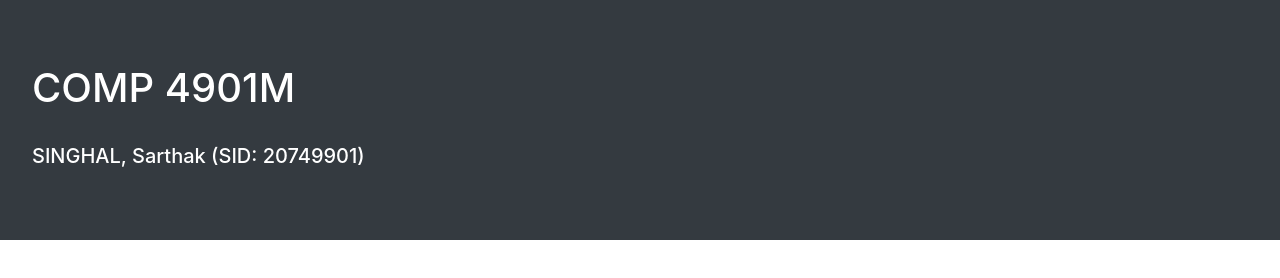
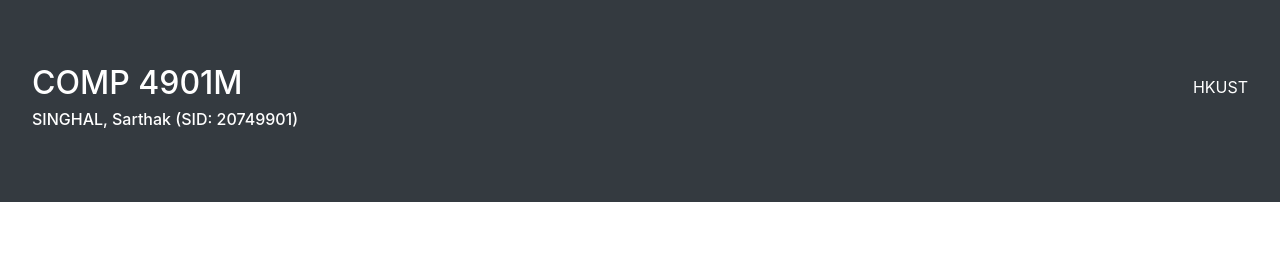
Before and after one commit to sarthaksinghal712/COMP4901M, a website: page index.html in a window 1280 px wide. Drawn offline with nearby package versions, Linux system fonts and the light colour scheme.

Commit message:
Completed Header

```diff
--- a/index.html
+++ b/index.html
@@ -12,10 +12,21 @@
 </head>
 
 <body>
-    <div class="jumbotron bg-dark text-white" style="border-radius: 0px!important;">
-        <h1>COMP 4901M</h1><br>
-        <h5>SINGHAL, Sarthak (SID: 20749901)</h5>
-    </div>
+    <header class="jumbotron bg-dark text-white" style="border-radius: 0px!important;">
+        <div class="row">
+            <div class="col-sm-6 col-12">
+                <h2>COMP 4901M</h2>
+            </div>
+            <div class="col-6 text-right my-auto d-none d-md-block">
+                HKUST
+            </div>
+        </div>
+        <div class="row">
+            <div class="col-sm-6 col-12">
+                <h6>SINGHAL, Sarthak (SID: 20749901)</h6>
+            </div>
+        </div>
+    </header>
     <!-- Optional JavaScript -->
     <!-- jQuery first, then Popper.js, then Bootstrap JS -->
     <script src="https://code.jquery.com/jquery-3.3.1.slim.min.js" integrity="sha384-q8i/X+965DzO0rT7abK41JStQIAqVgRVzpbzo5smXKp4YfRvH+8abtTE1Pi6jizo" crossorigin="anonymous"></script>
```
